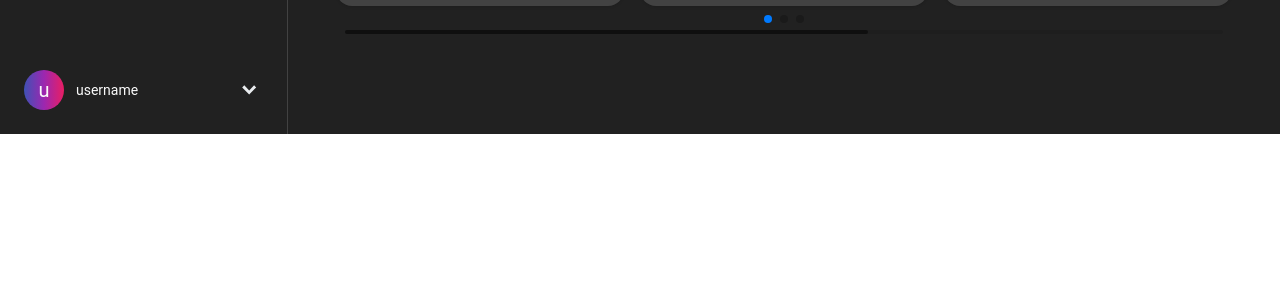
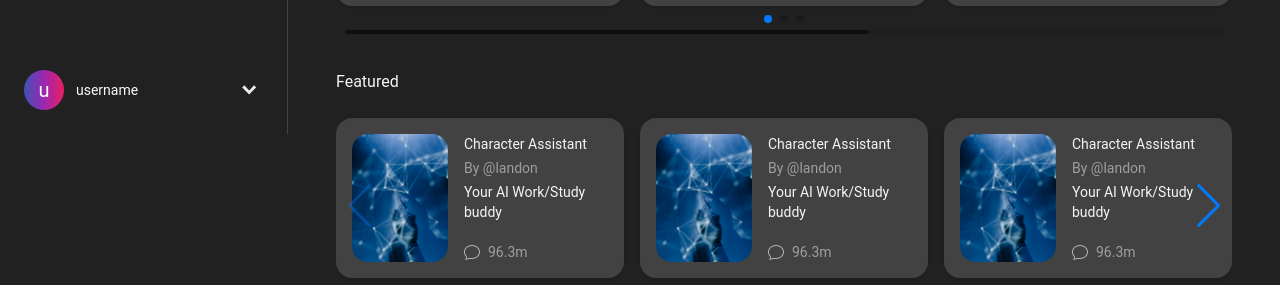
Before and after one commit to Tibz-Dankan/character-ai-clone, a React (Vite) app: page / in a window 1280 px wide. Shown: the part 666-951 px from the top of the page. Before the commit the page ends 800 px from the top, so only its background shows below. Built offline with nearby package versions, Linux system fonts and the light colour scheme.

Commit message:
feat: add featured section

```diff
--- /dev/null
+++ b/src/components/layout/Featured.jsx
@@ -0,0 +1,91 @@
+import React, { Fragment } from "react";
+import AIImage from "../../assets/images/ai.jpg";
+import { ForYouCard } from "../UI/ForYouCard";
+import { ElementSlider } from "../UI/ElementSlider";
+
+export const Featured = () => {
+  const forYouCards = [
+    {
+      authorName: "landon",
+      imageUrl: AIImage,
+      title: "Character Assistant",
+      description: "Your AI Work/Study buddy",
+      noOfChats: "96.3m",
+    },
+    {
+      authorName: "landon",
+      imageUrl: AIImage,
+      title: "Character Assistant",
+      description: "Your AI Work/Study buddy",
+      noOfChats: "96.3m",
+    },
+    {
+      authorName: "landon",
+      imageUrl: AIImage,
+      title: "Character Assistant",
+      description: "Your AI Work/Study buddy",
+      noOfChats: "96.3m",
+    },
+    {
+      authorName: "landon",
+      imageUrl: AIImage,
+      title: "Character Assistant",
+      description: "Your AI Work/Study buddy",
+      noOfChats: "96.3m",
+    },
+    {
+      authorName: "landon",
+      imageUrl: AIImage,
+      title: "Character Assistant",
+      description: "Your AI Work/Study buddy",
+      noOfChats: "96.3m",
+    },
+  ];
+
+  const yourCards = [
+    <ForYouCard
+      imageUrl={AIImage}
+      authorName={"landon"}
+      title={"Character Assistant"}
+      description={"Your AI Work/Study buddy"}
+      noOfChats={"96.3m"}
+    />,
+    <ForYouCard
+      imageUrl={AIImage}
+      authorName={"landon"}
+      title={"Character Assistant"}
+      description={"Your AI Work/Study buddy"}
+      noOfChats={"96.3m"}
+    />,
+    <ForYouCard
+      imageUrl={AIImage}
+      authorName={"landon"}
+      title={"Character Assistant"}
+      description={"Your AI Work/Study buddy"}
+      noOfChats={"96.3m"}
+    />,
+    <ForYouCard
+      imageUrl={AIImage}
+      authorName={"landon"}
+      title={"Character Assistant"}
+      description={"Your AI Work/Study buddy"}
+      noOfChats={"96.3m"}
+    />,
+    <ForYouCard
+      imageUrl={AIImage}
+      authorName={"landon"}
+      title={"Character Assistant"}
+      description={"Your AI Work/Study buddy"}
+      noOfChats={"96.3m"}
+    />,
+  ];
+
+  return (
+    <Fragment>
+      <div className="text-gray-100 space-y-2">
+        <p>Featured</p>
+        <ElementSlider slides={yourCards} />
+      </div>
+    </Fragment>
+  );
+};
--- a/src/pages/Home.jsx
+++ b/src/pages/Home.jsx
@@ -2,6 +2,7 @@ import React, { Fragment } from "react";
 import { extractFirstLetter } from "../utils/extractFirstLetter";
 import { ReplySection } from "../components/layout/ReplySection";
 import { ForYouSection } from "../components/layout/ForYouSection";
+import { Featured } from "../components/layout/Featured";
 
 export const Home = () => {
   return (
@@ -35,6 +36,9 @@ export const Home = () => {
         <div className="w-full">
           <ForYouSection />
         </div>
+        <div className="w-full">
+          <Featured />
+        </div>
       </div>
     </Fragment>
   );
```
